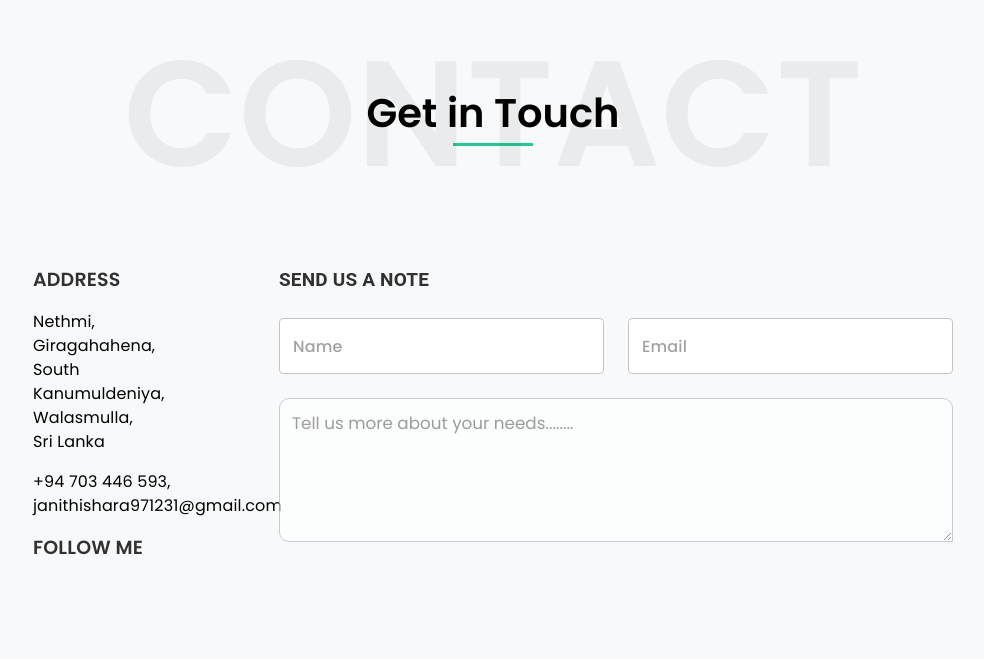
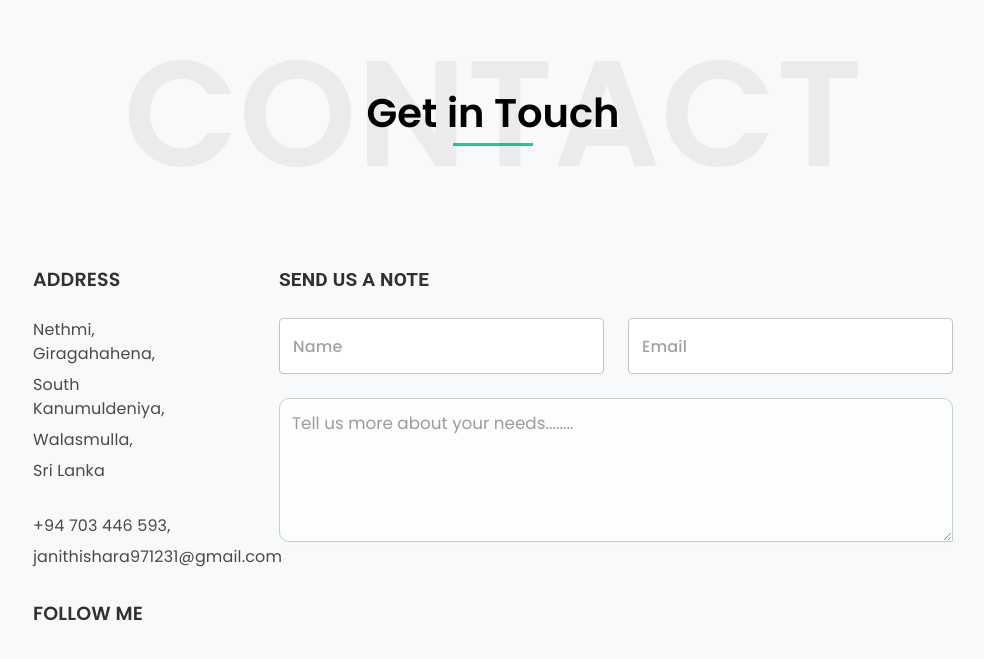
Before and after one commit to gmjishara/Portfolio_Website, a React (Create React App) app: page / in a window 1280 px wide. Shown: the part 6032-6691 px from the top of the page, without its empty margins (277-1261 px from the left). Built offline with nearby package versions, Linux system fonts and the light colour scheme.

Commit message:
set textfield styles

```diff
--- a/src/Common/TextArea/TextArea.js
+++ b/src/Common/TextArea/TextArea.js
@@ -36,9 +36,9 @@ export default function TextArea({placeholder}) {
     padding: 12px;
     border-radius: 10px 10px 0 10px;
     color: ${grey[900]};
-    background: ${'#ffffff'};
+    background: '#ffffff';
     border: 1px solid ${grey[300] };
-    box-shadow: 0px 2px 2px ${theme.palette.mode === 'dark' ? grey[900] : grey[50]};
+    box-shadow: 0px 2px 2px ${grey[50]};
 
     &:hover {
       border-color: ${grey[900]};
--- a/src/Pages/Contact/Contact.js
+++ b/src/Pages/Contact/Contact.js
@@ -8,12 +8,16 @@ export default function Contact() {
     fontWeight: "500",
     fontFamily: "'Poppins',sans-serif",
   };
+
+  const typoStyles = {
+    fontFamily: "'Poppins',sans-serif",opacity:0.7,marginBottom:"7px"
+  }
   return (
     <div>
       <SectionLayout heading="CONTACT" topic="Get in Touch" bgColor="#F8F9FA">
         <Grid container spacing={8}>
           <Grid item sm={3}>
-            <Grid container spacing={2}>
+            <Grid container spacing={3}>
               <Grid item sm={12}>
                 <Typography
                   style={{
@@ -27,24 +31,24 @@ export default function Contact() {
                 </Typography>
               </Grid>
               <Grid item sm={12}>
-                <Typography style={{ fontFamily: "'Poppins',sans-serif" }}>
+                <Typography style={typoStyles}>
                   Nethmi, Giragahahena,
                 </Typography>
-                <Typography style={{ fontFamily: "'Poppins',sans-serif" }}>
+                <Typography style={typoStyles}>
                   South Kanumuldeniya,
                 </Typography>
-                <Typography style={{ fontFamily: "'Poppins',sans-serif" }}>
+                <Typography style={typoStyles}>
                   Walasmulla,
                 </Typography>
-                <Typography style={{ fontFamily: "'Poppins',sans-serif" }}>
+                <Typography style={typoStyles}>
                   Sri Lanka
                 </Typography>
               </Grid>
               <Grid item sm={12}>
-                <Typography style={{ fontFamily: "'Poppins',sans-serif" }}>
+                <Typography style={typoStyles}>
                   +94 703 446 593,
                 </Typography>
-                <Typography style={{ fontFamily: "'Poppins',sans-serif" }}>
+                <Typography style={typoStyles}>
                   janithishara971231@gmail.com
                 </Typography>
               </Grid>
```
